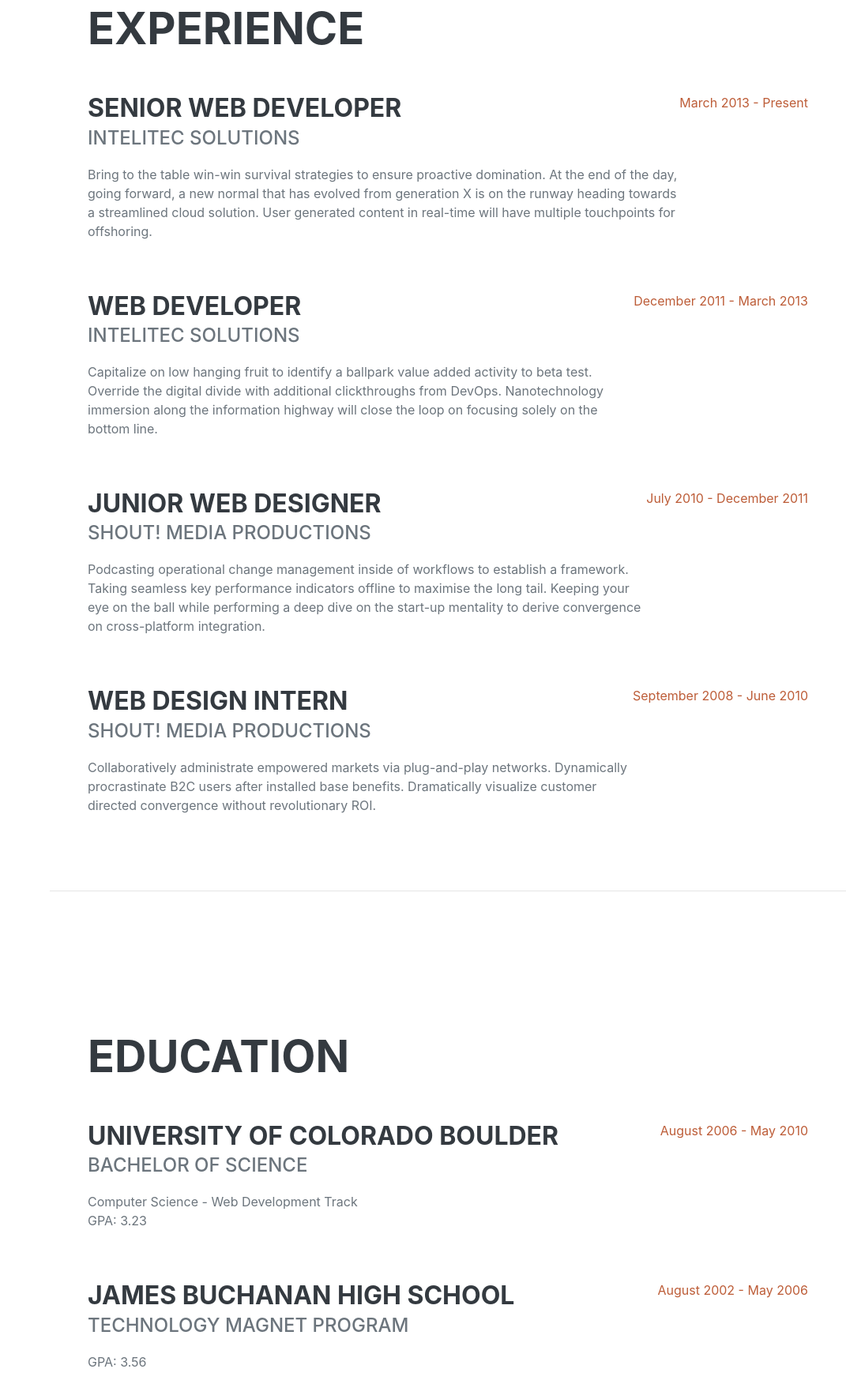
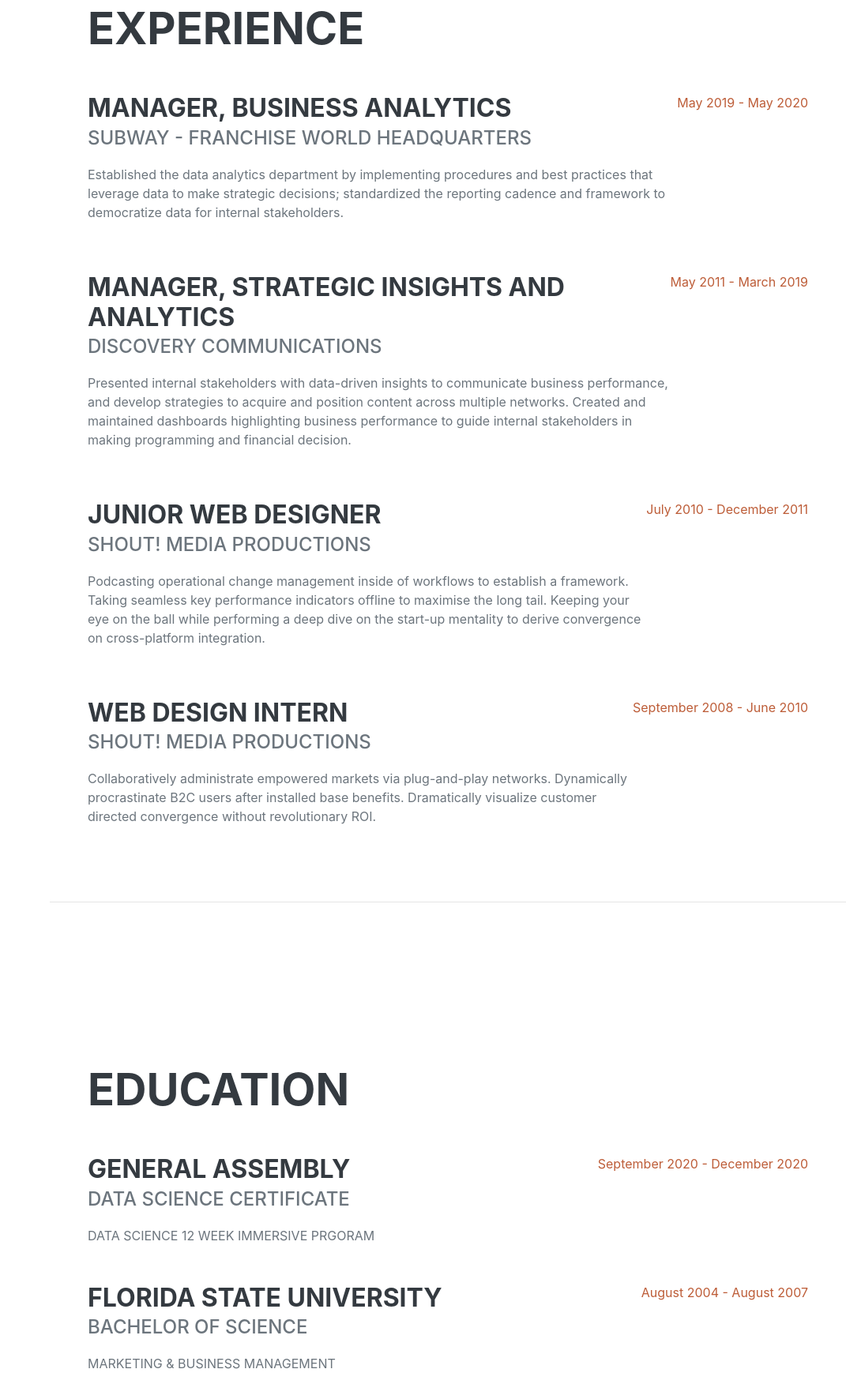
Before and after one commit to IgnacioReal/IgnacioReal.github.io, a plain HTML site: page index.html in a window 1280 px wide. Shown: the part 878-2650 px from the top of the page at 79% size, without its empty margins (209-1280 px from the left). Drawn offline with nearby package versions, Linux system fonts and the light colour scheme; a web font is replaced by a local one.

Commit message:
update 2

```diff
--- a/index.html
+++ b/index.html
@@ -19,7 +19,7 @@
         <!-- Navigation-->
         <nav class="navbar navbar-expand-lg navbar-dark bg-primary fixed-top" id="sideNav">
             <a class="navbar-brand js-scroll-trigger" href="#page-top">
-                <span class="d-block d-lg-none">Clarence Taylor</span>
+                <span class="d-block d-lg-none">Ignacio Real</span>
                 <span class="d-none d-lg-block"><img class="img-fluid img-profile rounded-circle mx-auto mb-2" src="assets/img/profile.jpg" alt="" /></span>
             </a>
             <button class="navbar-toggler" type="button" data-toggle="collapse" data-target="#navbarSupportedContent" aria-controls="navbarSupportedContent" aria-expanded="false" aria-label="Toggle navigation"><span class="navbar-toggler-icon"></span></button>
@@ -44,7 +44,7 @@
                         <span class="text-primary">Real</span>
                     </h1>
                     <div class="subheading mb-5">
-                        Miami, Florida
+                        Miami, Florida •
                         <a href="mailto:name@email.com">Ignacio.Real@Hotmail.com</a>
                     </div>
                     <p class="lead mb-5">A results-oriented business analyst specializing in data analytics to define opportunities and strategic solutions. My years of experience and natural curiosity has shaped me into a meticulous data analyst who leaves no stone unturned. I use business intelligence tools and methodologies to guide cross-functional teams in making data-driven decisions.</p>
@@ -62,19 +62,19 @@
                     <h2 class="mb-5">Experience</h2>
                     <div class="d-flex flex-column flex-md-row justify-content-between mb-5">
                         <div class="flex-grow-1">
-                            <h3 class="mb-0">Senior Web Developer</h3>
-                            <div class="subheading mb-3">Intelitec Solutions</div>
-                            <p>Bring to the table win-win survival strategies to ensure proactive domination. At the end of the day, going forward, a new normal that has evolved from generation X is on the runway heading towards a streamlined cloud solution. User generated content in real-time will have multiple touchpoints for offshoring.</p>
+                            <h3 class="mb-0">Manager, Business Analytics </h3>
+                            <div class="subheading mb-3">Subway - Franchise World Headquarters</div>
+                            <p>Established the data analytics department by implementing procedures and best practices that leverage data to make strategic decisions; standardized the reporting cadence and framework to democratize data for internal stakeholders.</p>
                         </div>
-                        <div class="flex-shrink-0"><span class="text-primary">March 2013 - Present</span></div>
+                        <div class="flex-shrink-0"><span class="text-primary">May 2019 - May 2020</span></div>
                     </div>
                     <div class="d-flex flex-column flex-md-row justify-content-between mb-5">
                         <div class="flex-grow-1">
-                            <h3 class="mb-0">Web Developer</h3>
-                            <div class="subheading mb-3">Intelitec Solutions</div>
-                            <p>Capitalize on low hanging fruit to identify a ballpark value added activity to beta test. Override the digital divide with additional clickthroughs from DevOps. Nanotechnology immersion along the information highway will close the loop on focusing solely on the bottom line.</p>
+                            <h3 class="mb-0">Manager, Strategic Insights and Analytics</h3>
+                            <div class="subheading mb-3">Discovery Communications</div>
+                            <p>Presented internal stakeholders with data-driven insights to communicate business performance,  and develop strategies to acquire and position content across multiple networks. Created and maintained dashboards highlighting business performance to guide internal stakeholders in making programming and financial decision.</p>
                         </div>
-                        <div class="flex-shrink-0"><span class="text-primary">December 2011 - March 2013</span></div>
+                        <div class="flex-shrink-0"><span class="text-primary">May 2011 - March 2019</span></div>
                     </div>
                     <div class="d-flex flex-column flex-md-row justify-content-between mb-5">
                         <div class="flex-grow-1">
@@ -101,20 +101,19 @@
                     <h2 class="mb-5">Education</h2>
                     <div class="d-flex flex-column flex-md-row justify-content-between mb-5">
                         <div class="flex-grow-1">
-                            <h3 class="mb-0">University of Colorado Boulder</h3>
-                            <div class="subheading mb-3">Bachelor of Science</div>
-                            <div>Computer Science - Web Development Track</div>
-                            <p>GPA: 3.23</p>
+                            <h3 class="mb-0">General Assembly</h3>
+                            <div class="subheading mb-3">Data Science Certificate</div>
+                            <div>DATA SCIENCE 12 WEEK IMMERSIVE PRGORAM</div>
                         </div>
-                        <div class="flex-shrink-0"><span class="text-primary">August 2006 - May 2010</span></div>
+                        <div class="flex-shrink-0"><span class="text-primary">September 2020 - December 2020</span></div>
                     </div>
                     <div class="d-flex flex-column flex-md-row justify-content-between">
                         <div class="flex-grow-1">
-                            <h3 class="mb-0">James Buchanan High School</h3>
-                            <div class="subheading mb-3">Technology Magnet Program</div>
-                            <p>GPA: 3.56</p>
+                            <h3 class="mb-0">Florida State University</h3>
+                            <div class="subheading mb-3">BACHELOR OF SCIENCE</div>
+                            <div>MARKETING & BUSINESS MANAGEMENT</div>
                         </div>
-                        <div class="flex-shrink-0"><span class="text-primary">August 2002 - May 2006</span></div>
+                        <div class="flex-shrink-0"><span class="text-primary">August 2004 - August 2007</span></div>
                     </div>
                 </div>
             </section>
```
Also changed, not shown: css/styles.css, 1 other file.
